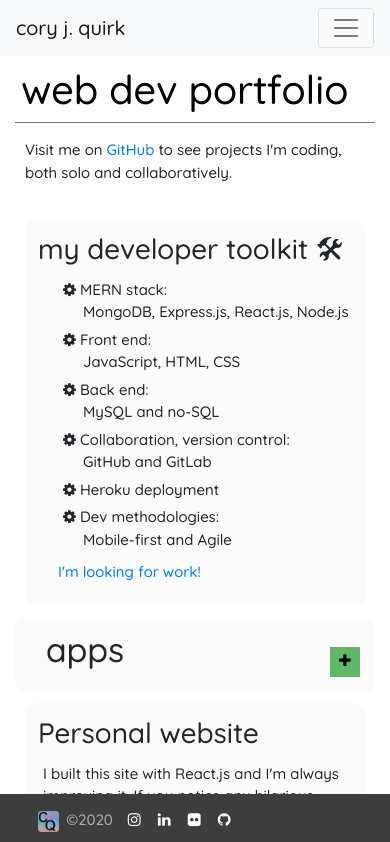
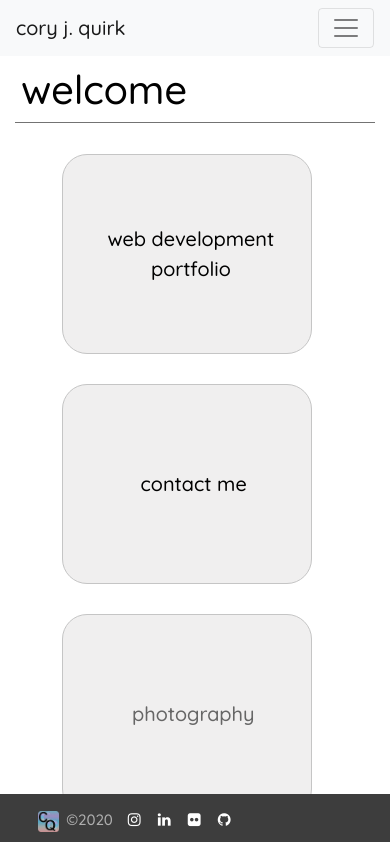
Before and after one commit to coryjquirk/portfolio, a React (Create React App) app in the folder client/: page / in a window 390 px wide. Shown: the top 842 px of the page. Built offline with nearby package versions, Linux system fonts and the light colour scheme.

Commit message:
new landing page

```diff
--- a/client/src/App.css
+++ b/client/src/App.css
@@ -4,7 +4,9 @@
 .meat{
   max-width: 600px;
 }
-
+.muted{
+  color: #666
+}
 p{
   font-size: 15px;
 }
--- a/client/src/App.js
+++ b/client/src/App.js
@@ -2,6 +2,7 @@ import React, { useState, useEffect } from "react";
 import { BrowserRouter as Router, Route, Switch } from "react-router-dom";
 import "./App.css";
 //my components
+import Home from "./components/Home";
 import PortfolioPage from "./pages/PortfolioPage";
 import SoundPage from "./pages/SoundPage";
 import PhotographyPage from "./pages/PhotographyPage";
@@ -19,7 +20,7 @@ function App(){
             <Nav />
             <div id="main">
               <Switch>
-                <Route exact path="/" component={PortfolioPage} />
+                <Route exact path="/" component={Home} />
                 <Route exact path="/portfolio" component={PortfolioPage} />
                 <Route exact path="/sound" component={SoundPage}/>
                 <Route exact path="/photography" component={PhotographyPage} />
--- a/client/src/components/Contact/index.js
+++ b/client/src/components/Contact/index.js
@@ -24,7 +24,7 @@ function Contact() {
             <p id="resume">
               Resumé <i class="fa fa-file"></i>
             </p>
-            <p id="docx">(docx)</p>
+            <p id="docx">(downloads docx)</p>
           </span>
         </button>
       </a>
--- /dev/null
+++ b/client/src/components/Home/index.js
@@ -0,0 +1,53 @@
+import React from "react";
+import "./style.css";
+import { Container } from "../Grid";
+
+function Home() {
+  return (
+    <Container fluid>
+      <div id="contact">
+        <button
+          class="headerNavCollapse"
+          data-toggle="collapse"
+          data-target="#navbarNav"
+        >
+          <h1>welcome</h1>
+        </button>
+        <h1 class="desktopHeader">welcome</h1>
+        <hr class="headHr" />
+        <div class="meat">
+          <a href="/portfolio">
+            <button class="homeBtns">
+              <span>
+                <p>web development portfolio</p>
+              </span>
+            </button>
+          </a>
+          <a href="/contact">
+            <button class="homeBtns">
+              <span>
+                <p>contact me</p>
+              </span>
+            </button>
+          </a>
+          <a href="/photography">
+            <button class="homeBtns">
+              <span>
+                <p class="muted">photography</p>
+              </span>
+            </button>
+          </a>
+          <a href="/sound">
+            <button class="homeBtns">
+              <span>
+                <p class="muted">sound work</p>
+              </span>
+            </button>
+          </a>
+        </div>
+      </div>
+    </Container>
+  );
+}
+
+export default Home;
--- /dev/null
+++ b/client/src/components/Home/style.css
@@ -0,0 +1,113 @@
+hr {
+  text-align: center;
+  background-color: grey;
+}
+.contactDivs {
+  background-color: rgb(213, 255, 245);
+  border-radius: 10px;
+  margin: 5px 5px 5px 5px;
+  padding: 5px 5px 5px 5px;
+  width: 300px;
+}
+button a {
+  color: rgb(255, 255, 255);
+}
+#contact-page {
+  background-color: white;
+  max-width: 500px;
+}
+.contactBtns i {
+  color: #4b4b4bd0;
+  margin: 0px 0px 0px 2px;
+}
+#linkedIn {
+  color: rgb(240, 239, 239);
+  border: solid;
+  border-radius: 5px;
+  background-color: #4b4b4bd0;
+  padding: 2px 4px 2px 4px;
+}
+.homeBtns p {
+  font-size: 20px;
+  text-align: center;
+}
+#docx {
+  font-size: 12px;
+  text-align: center;
+  margin: 0px;
+  padding: 0px;
+}
+#resume {
+  padding: 0px 0px 0px 0px;
+  margin: 5px 5px 5px 5px;
+}
+.homeBtns span {
+  cursor: pointer;
+  display: inline-block;
+  position: relative;
+  transition: 0.5s;
+}
+.homeBtns span:after {
+  content: "\00bb";
+  position: absolute;
+  opacity: 0;
+  right: -15px;
+  bottom: 15px;
+  transition: 0.5s;
+}
+.homeBtns:hover span {
+  padding-right: 25px;
+}
+
+.homeBtns:hover span:after {
+  opacity: 1;
+  right: 0;
+}
+.homeBtns:active {
+  background-color: #3e8e41;
+  box-shadow: 0 5px #666;
+  transform: translateY(4px);
+}
+.homeBtns {
+  margin: 15px;
+  width: 250px;
+  height: 200px;
+  border: 1px solid rgb(197, 197, 197);
+  border-radius: 25px;
+  display: block;
+  float: left;
+  -webkit-transition-duration: 0.4s; /* Safari */
+  transition-duration: 0.4s;
+  text-decoration: none;
+  overflow: hidden;
+  cursor: pointer;
+  background-color: rgb(240, 239, 239);
+  animation: fadeIn ease 0.5s;
+  -webkit-animation: fadeIn ease 0.5s;
+  -moz-animation: fadeIn ease 0.5s;
+  -o-animation: fadeIn ease 0.5s;
+  -ms-animation: fadeIn ease 0.5s;
+}
+
+@media screen and (max-width: 568px) {
+  #contactsGhost {
+    display: inline-block;
+  }
+}
+@media screen and (max-width: 570px) {
+  .homeBtns {
+    margin-left: 13%;
+    margin-right: 13%;
+  }
+}
+@media screen and (max-width: 300px) {
+  .homeBtns {
+    width: 200px;
+    height: 75px;
+    border-radius: 5px;
+    margin: 10px;
+  }
+  .homeBtns p {
+    font-size: 16px;
+  }
+}
--- a/client/src/components/Nav/index.js
+++ b/client/src/components/Nav/index.js
@@ -4,7 +4,7 @@ import "./style.css";
 function Nav() {
   return (
     <nav class="navbar navbar-expand-lg navbar-light bg-light">
-      <a class="navbar-brand" href="about">
+      <a class="navbar-brand" href="/">
         cory j. quirk
       </a>
       <button
--- a/client/src/components/Photography/index.js
+++ b/client/src/components/Photography/index.js
@@ -38,6 +38,9 @@ import aidanL from "./Images/large/aidanlarge.jpg";
 import snowfire from "./Images/snowfire.png";
 import snowfireL from "./Images/large/snowfire-large.png";
 //idea for later: "sort by place" checkbox
+
+//try this out --->
+//https://stackoverflow.com/questions/18483241/random-div-order-on-page-load
 
 function Photography(props) {
   return (
```
Also changed, not shown: 2 other files (tests, documents, lock files or other folders).
